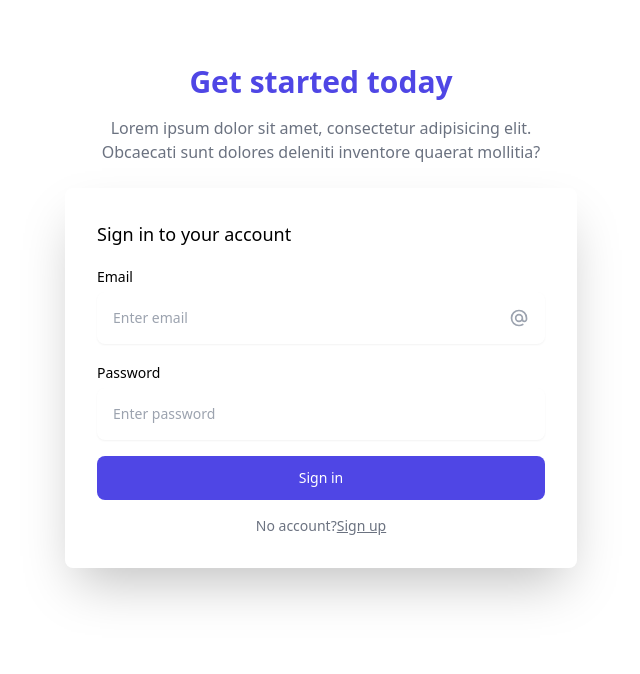
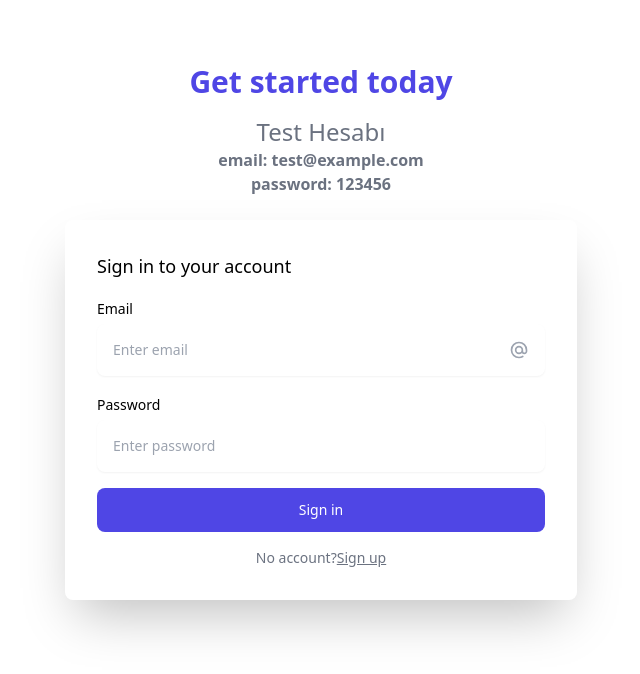
Before and after one commit to tunahangediz/movie-app-react, a React (Create React App) app: page /login in a window 1280 px wide. Shown: the top 674 px of the page, without its empty margins (319-959 px from the left). Built offline with nearby package versions, Linux system fonts and the light colour scheme; no server answers.

Commit message:
test account created

```diff
--- a/src/pages/Login.js
+++ b/src/pages/Login.js
@@ -20,8 +20,9 @@ function Login() {
         </h1>
 
         <p className="max-w-md mx-auto mt-4 text-center text-gray-500">
-          Lorem ipsum dolor sit amet, consectetur adipisicing elit. Obcaecati
-          sunt dolores deleniti inventore quaerat mollitia?
+          <span className="text-2xl">Test Hesabı</span> <br />
+          <strong> email: test@example.com </strong>
+          <br /> <strong> password: 123456 </strong>
         </p>
 
         <form
```
